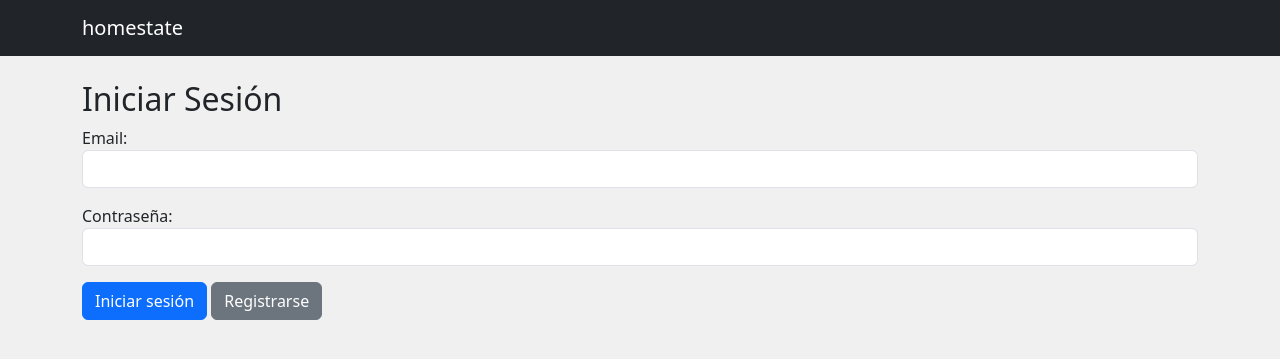
After one commit to Homestate-dev/homestate-web, a Django app: page /login/ in a window 1280 px wide. The commit adds this page. Shown: the top 359 px of the page. Run offline with Django 5.2, Linux system fonts and the light colour scheme; some libraries are stand-ins or nearby versions.

Commit message:
Firebase-Auth configurado en base.html

```diff
--- /dev/null
+++ b/comandos.txt
@@ -0,0 +1,4 @@
+Comandos para lanzar la pruebas locales:
+    1 - venv\Scripts\activate
+    2 - python manage.py runserver
+    3 - 127.0.0.7:8000
--- a/core/templates/core/base.html
+++ b/core/templates/core/base.html
@@ -3,7 +3,7 @@
 <html lang="es">
 <head>
   <meta charset="UTF-8">
-  <title>{% block title %}Mi Proyecto{% endblock %}</title>
+  <title>{% block title %}HomEstate{% endblock %}</title>
   <!-- Bootstrap desde CDN (opcional) -->
   <link href="https://cdnjs.cloudflare.com/ajax/libs/twitter-bootstrap/5.3.0/css/bootstrap.min.css" rel="stylesheet">
   <!-- Tu archivo CSS -->
@@ -25,5 +25,27 @@
 
   <!-- Bootstrap JS (opcional) -->
   <script src="https://cdnjs.cloudflare.com/ajax/libs/twitter-bootstrap/5.3.0/js/bootstrap.bundle.min.js"></script>
+  <!-- Firebase SDK -->
+  <script src="https://www.gstatic.com/firebasejs/9.22.0/firebase-app.js"></script>
+  <script src="https://www.gstatic.com/firebasejs/9.22.0/firebase-auth.js"></script>
+
+  <script>
+    // Configura tu Firebase (rellena con tus datos reales)
+    const firebaseConfig = {
+      apiKey: "AIzaSyDBcoekIwqAIsRXGEAfWriq4Lznhab_Vgg",
+      authDomain: "homestate-web.firebaseapp.com",
+      projectId: "homestate-web",
+      storageBucket: "homestate-web.firebasestorage.app",
+      messagingSenderId: "738439557061",
+      appId: "1:738439557061:web:1ac96b5c9ad1cd2fe3a5ac",
+      measurementId: "G-J7YCQB6HBV"
+
+    };
+
+    // Inicializa Firebase
+    const app = firebase.initializeApp(firebaseConfig);
+    const auth = firebase.auth();
+  </script>
+
 </body>
 </html>
--- /dev/null
+++ b/core/templates/core/login.html
@@ -0,0 +1,49 @@
+{% extends 'core/base.html' %}
+{% block title %}Login{% endblock %}
+{% block content %}
+<h2>Iniciar Sesión</h2>
+<form onsubmit="login(event)">
+  <div class="mb-3">
+    <label>Email:</label>
+    <input type="email" id="email" class="form-control" required>
+  </div>
+  <div class="mb-3">
+    <label>Contraseña:</label>
+    <input type="password" id="password" class="form-control" required>
+  </div>
+  <button type="submit" class="btn btn-primary">Iniciar sesión</button>
+  <button type="button" class="btn btn-secondary" onclick="register()">Registrarse</button>
+</form>
+{% endblock %}
+
+{% block scripts %}
+<script>
+  // Login
+  function login(event) {
+    event.preventDefault();
+    const email = document.getElementById('email').value;
+    const pass = document.getElementById('password').value;
+    auth.signInWithEmailAndPassword(email, pass)
+      .then(userCredential => {
+        alert('¡Inicio de sesión exitoso!');
+        window.location.href = "/"; // redirigir a inicio
+      })
+      .catch(error => {
+        alert('Error de inicio de sesión: ' + error.message);
+      });
+  }
+
+  // Registro
+  function register() {
+    const email = document.getElementById('email').value;
+    const pass = document.getElementById('password').value;
+    auth.createUserWithEmailAndPassword(email, pass)
+      .then(userCredential => {
+        alert('¡Registro exitoso! Ahora inicia sesión.');
+      })
+      .catch(error => {
+        alert('Error de registro: ' + error.message);
+      });
+  }
+</script>
+{% endblock %}
--- a/core/views.py
+++ b/core/views.py
@@ -3,3 +3,6 @@ from django.shortcuts import render
 
 def inicio(request):
     return render(request, 'core/base.html')
+
+def login(request):
+    return render(request, 'core/login.html')
--- a/homestate_web/urls.py
+++ b/homestate_web/urls.py
@@ -21,4 +21,5 @@ from core import views
 urlpatterns = [
     path('admin/', admin.site.urls),
     path('', views.inicio, name='inicio'),  # La URL principal
+    path('login/', views.login, name='login'),
 ]
```
